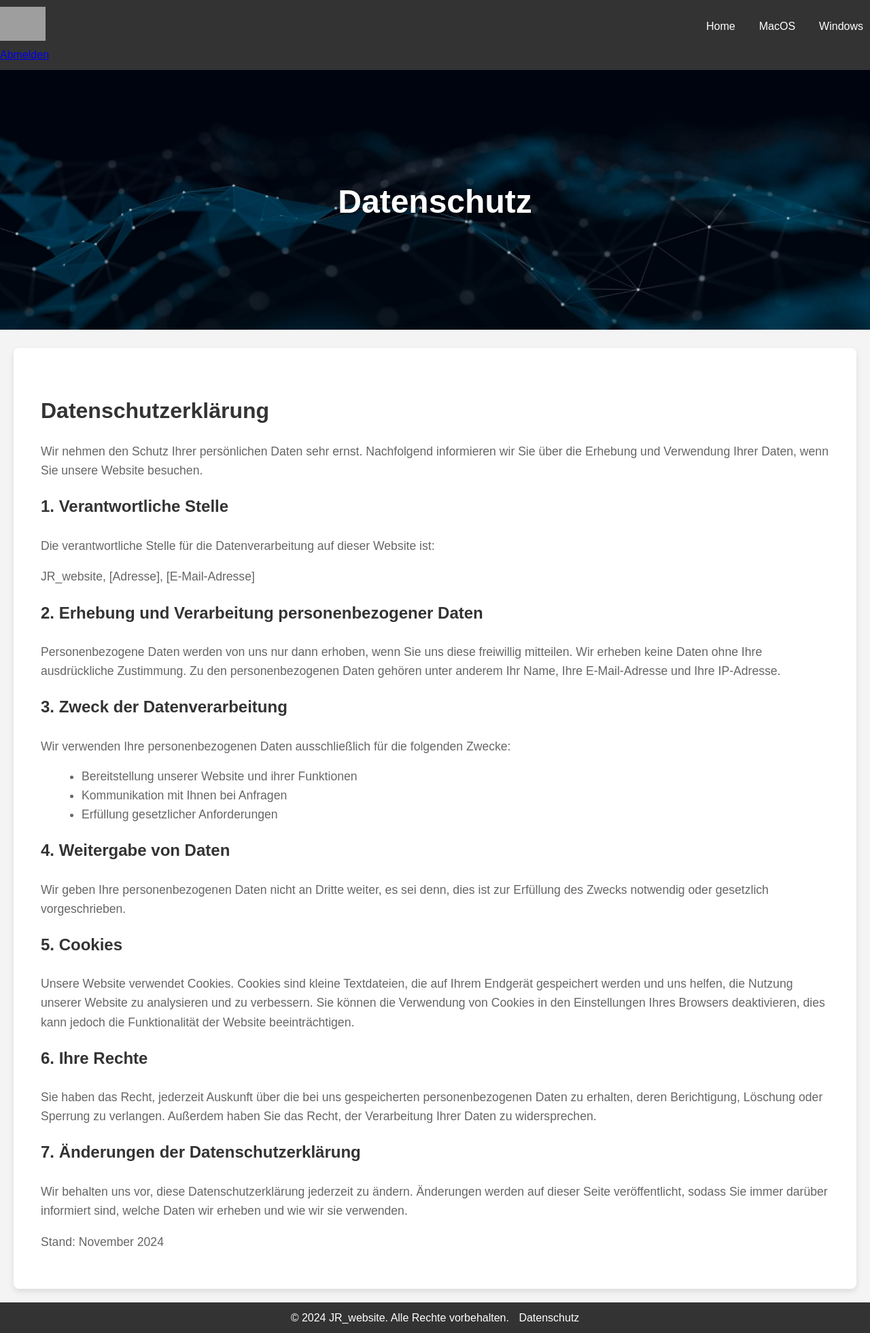
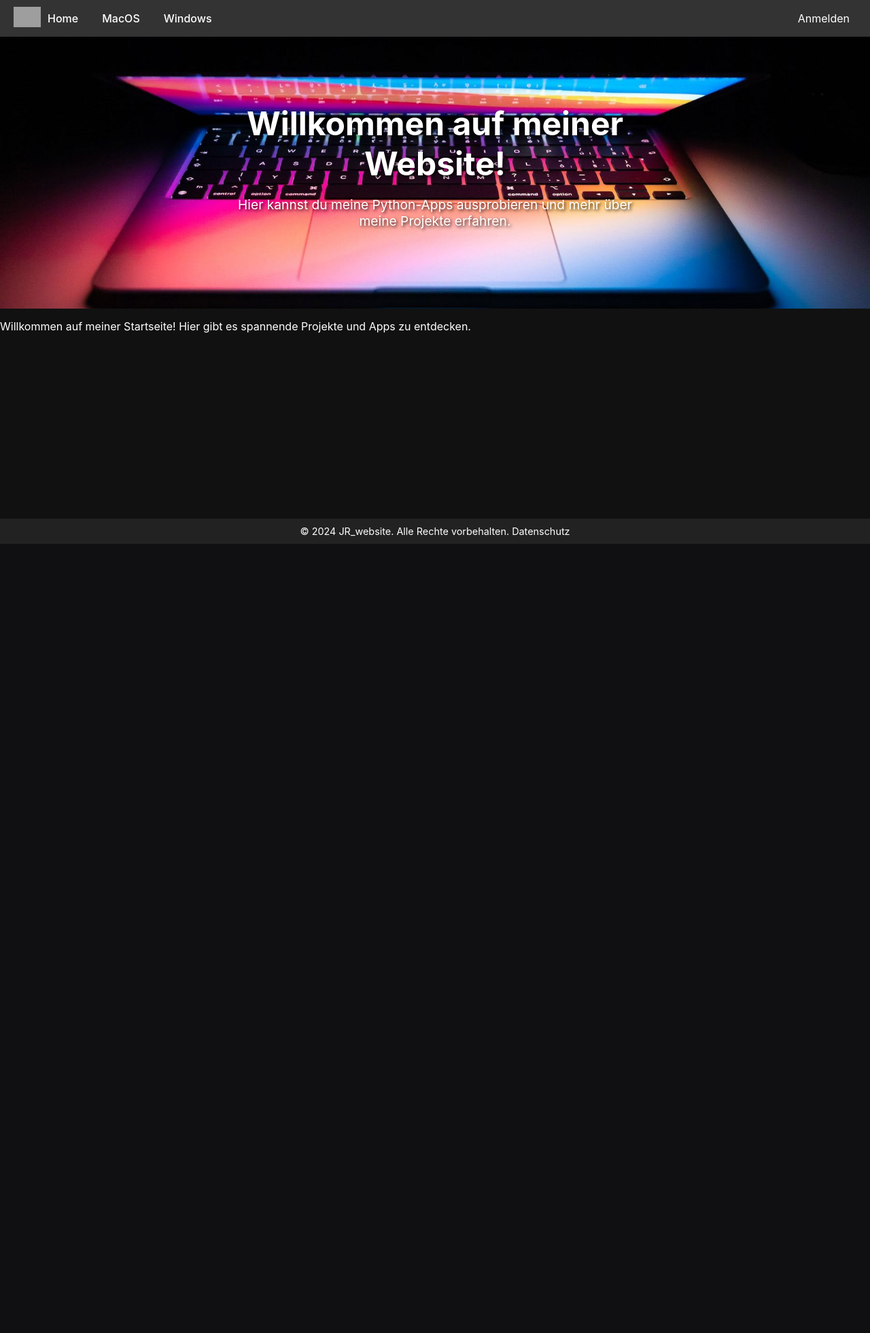
Before and after one commit to SwiftUI-App/py_website, a Flask app: page / in a window 1280 px wide. Shown: the whole page at 68% size. After the commit the page ends 800 px from the top, so only its background shows below. Run offline with Flask 3, Linux system fonts and the light colour scheme; grey boxes are pictures that could not be loaded.

Commit message:
Update home.html

```diff
--- a/templates/home.html
+++ b/templates/home.html
@@ -3,197 +3,54 @@
 <head>
     <meta charset="UTF-8">
     <meta name="viewport" content="width=device-width, initial-scale=1.0">
-    <title>Datenschutz - JR_website</title>
-    <style>
-        /* Allgemeine Stileinstellungen */
-        body {
-            font-family: Arial, sans-serif;
-            line-height: 1.6;
-            margin: 0;
-            padding: 0;
-            background-color: #f4f4f4;
-        }
-
-        /* Header-Stil */
-        header {
-            background: #333;
-            color: white;
-            padding: 10px 0;
-        }
-
-        header .logo {
-            height: 50px;
-        }
-
-        /* Navigation - Neue Formatierung */
-        header .header-links {
-            display: flex;
-            justify-content: flex-end;
-            gap: 15px;
-        }
-
-        header .header-links a {
-            color: white;
-            text-decoration: none;
-            padding: 10px;
-            font-size: 1rem;
-        }
-
-        header .header-links a:hover {
-            background-color: #555;
-        }
-
-        /* Stil für den Datenschutz-Bereich */
-        .image-container {
-            position: relative;
-            text-align: center;
-        }
-
-        .image-container img {
-            width: 100%;
-            height: auto;
-            filter: brightness(0.7); /* Dunkler Hintergrund für den Text */
-        }
-
-        .header-content {
-            position: absolute;
-            top: 50%;
-            left: 50%;
-            transform: translate(-50%, -50%);
-            color: white;
-            text-shadow: 2px 2px 4px rgba(0, 0, 0, 0.5);
-        }
-
-        .header-content h1 {
-            font-size: 3rem;
-            font-weight: bold;
-        }
-
-        /* Privacy-Policy Sektion */
-        .privacy-policy {
-            padding: 40px;
-            background-color: white;
-            border-radius: 8px;
-            box-shadow: 0 4px 8px rgba(0, 0, 0, 0.1);
-            margin: 20px;
-        }
-
-        .privacy-policy h2 {
-            font-size: 2rem;
-            color: #333;
-            margin-bottom: 20px;
-        }
-
-        .privacy-policy h3 {
-            font-size: 1.5rem;
-            margin-top: 20px;
-            color: #333;
-        }
-
-        .privacy-policy p {
-            font-size: 1.1rem;
-            color: #666;
-            margin-bottom: 15px;
-        }
-
-        .privacy-policy ul {
-            list-style-type: disc;
-            margin-left: 20px;
-        }
-
-        .privacy-policy ul li {
-            font-size: 1.1rem;
-            color: #666;
-        }
-
-        /* Footer */
-        footer {
-            background-color: #333;
-            color: white;
-            text-align: center;
-            padding: 10px 0;
-            position: relative;
-        }
-
-        footer .footer-link {
-            color: white;
-            text-decoration: none;
-            font-size: 1rem;
-            margin-left: 10px;
-        }
-
-        footer .footer-link:hover {
-            text-decoration: underline;
-        }
-    </style>
+    <title>{{ title }}</title>
+    <!-- Verlinkung der externen CSS-Datei -->
+    <link rel="stylesheet" href="{{ url_for('static', filename='css/style.css') }}">
 </head>
 <body>
-    <!-- Header -->
     <header>
-        <div style="display: flex; align-items: center; justify-content: space-between; width: 100%;">
+        <!-- Link + Navigation im Flexbox-Container -->
+        <div style="display: flex; align-items: center;">
+            <!-- Logo -->
             <a href="/">
                 <img src="{{ url_for('static', filename='images/logo.jpg') }}" alt="Logo" class="logo">
             </a>
+            <!-- Navigation -->
             <nav class="header-links">
                 <a href="/">Home</a>
                 <a href="/macos">MacOS</a>
                 <a href="/windows">Windows</a>
+                {% if session.get('logged_in') and session.get('username') == 'Jonathan' %}
+                    <a href="/dashboard">Dashboard</a>
+                {% endif %}
             </nav>
         </div>
+        <!-- Login -->
         <div>
-            <a href="/login" class="login">Abmelden</a>
+            <a href="/login" class="login">Anmelden</a>
         </div>
     </header>
 
-    <!-- Header-Bereich mit individuellem Bild für Datenschutz -->
+    <!-- Header-Bereich mit Bild und Text -->
     <div class="image-container">
-        <img src="{{ url_for('static', filename='images/datenschutz.jpg') }}" alt="Datenschutz Image">
+        <img src="{{ url_for('static', filename='images/' + header_image) }}" alt="Header Image">
         <div class="header-content">
-            <h1>Datenschutz</h1>
+            <h1>{{ title }}</h1>
+            <p>{{ header_content }}</p>
         </div>
     </div>
 
-    <!-- Hauptinhalt (Datenschutztexte) -->
+    <!-- Hauptinhalt -->
     <main>
-        <section class="privacy-policy">
-            <h2>Datenschutzerklärung</h2>
-            <p>Wir nehmen den Schutz Ihrer persönlichen Daten sehr ernst. Nachfolgend informieren wir Sie über die Erhebung und Verwendung Ihrer Daten, wenn Sie unsere Website besuchen.</p>
-
-            <h3>1. Verantwortliche Stelle</h3>
-            <p>Die verantwortliche Stelle für die Datenverarbeitung auf dieser Website ist:</p>
-            <p>JR_website, [Adresse], [E-Mail-Adresse]</p>
-
-            <h3>2. Erhebung und Verarbeitung personenbezogener Daten</h3>
-            <p>Personenbezogene Daten werden von uns nur dann erhoben, wenn Sie uns diese freiwillig mitteilen. Wir erheben keine Daten ohne Ihre ausdrückliche Zustimmung. Zu den personenbezogenen Daten gehören unter anderem Ihr Name, Ihre E-Mail-Adresse und Ihre IP-Adresse.</p>
-
-            <h3>3. Zweck der Datenverarbeitung</h3>
-            <p>Wir verwenden Ihre personenbezogenen Daten ausschließlich für die folgenden Zwecke:</p>
-            <ul>
-                <li>Bereitstellung unserer Website und ihrer Funktionen</li>
-                <li>Kommunikation mit Ihnen bei Anfragen</li>
-                <li>Erfüllung gesetzlicher Anforderungen</li>
-            </ul>
-
-            <h3>4. Weitergabe von Daten</h3>
-            <p>Wir geben Ihre personenbezogenen Daten nicht an Dritte weiter, es sei denn, dies ist zur Erfüllung des Zwecks notwendig oder gesetzlich vorgeschrieben.</p>
-
-            <h3>5. Cookies</h3>
-            <p>Unsere Website verwendet Cookies. Cookies sind kleine Textdateien, die auf Ihrem Endgerät gespeichert werden und uns helfen, die Nutzung unserer Website zu analysieren und zu verbessern. Sie können die Verwendung von Cookies in den Einstellungen Ihres Browsers deaktivieren, dies kann jedoch die Funktionalität der Website beeinträchtigen.</p>
-
-            <h3>6. Ihre Rechte</h3>
-            <p>Sie haben das Recht, jederzeit Auskunft über die bei uns gespeicherten personenbezogenen Daten zu erhalten, deren Berichtigung, Löschung oder Sperrung zu verlangen. Außerdem haben Sie das Recht, der Verarbeitung Ihrer Daten zu widersprechen.</p>
-
-            <h3>7. Änderungen der Datenschutzerklärung</h3>
-            <p>Wir behalten uns vor, diese Datenschutzerklärung jederzeit zu ändern. Änderungen werden auf dieser Seite veröffentlicht, sodass Sie immer darüber informiert sind, welche Daten wir erheben und wie wir sie verwenden.</p>
-
-            <p>Stand: November 2024</p>
+        <section>
+            <p>{{ main_content }}</p>
         </section>
     </main>
 
     <!-- Footer -->
     <footer>
         &copy; 2024 JR_website. Alle Rechte vorbehalten.
-        <a href="/datenschutz" class="footer-link">Datenschutz</a>
+         <a href="/datenschutz" class="footer-link">Datenschutz</a>
     </footer>
 </body>
 </html>
```
